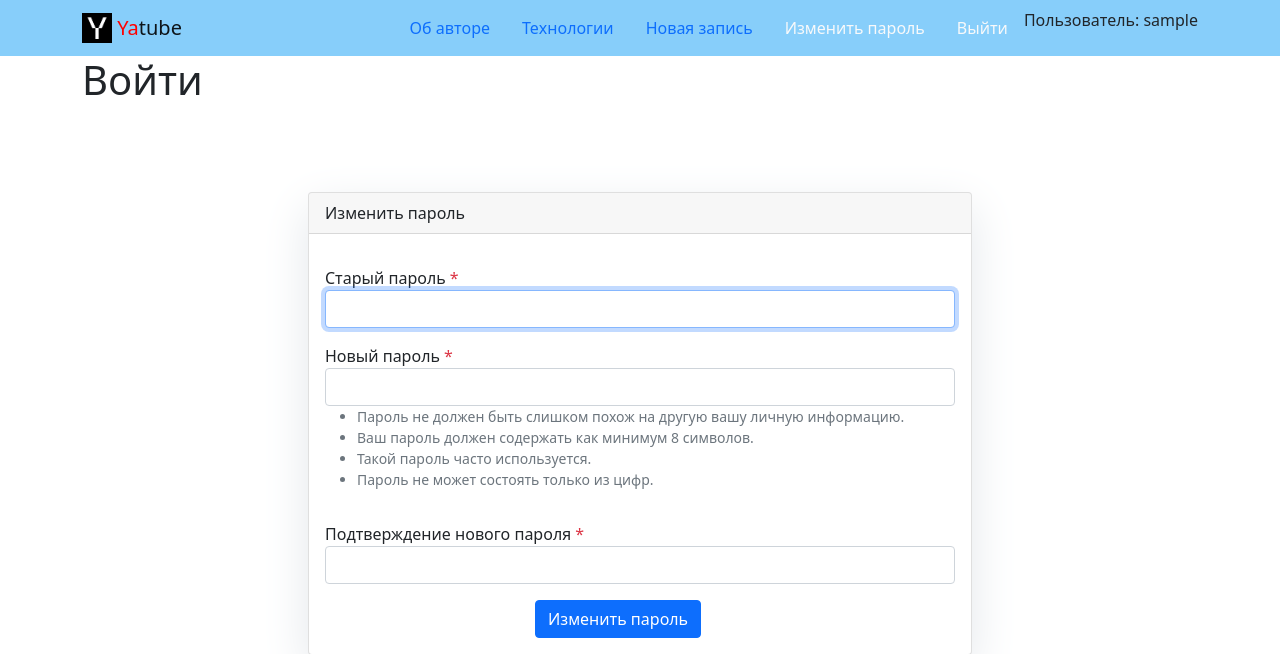
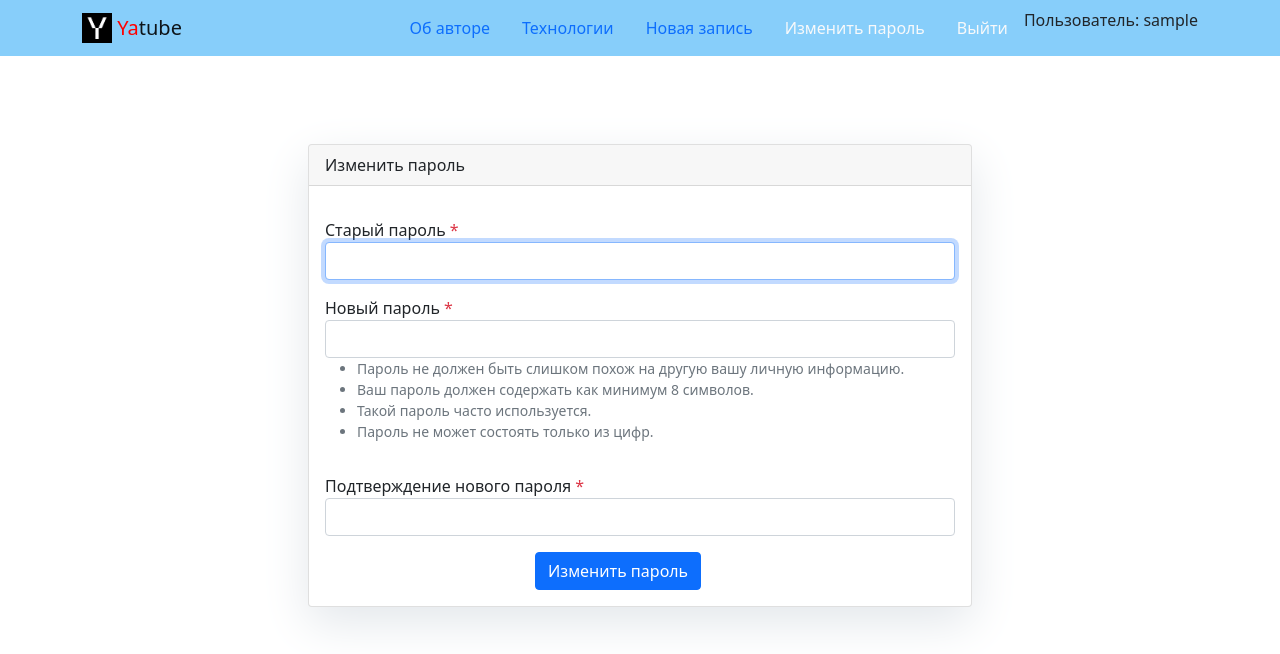
Before and after one commit to valnem12/hw03_forms, a Django app: page /auth/password_change/ in a window 1280 px wide. Shown: the top 654 px of the page. Run offline with Django 3.2, Linux system fonts and the light colour scheme; the visitor is signed in with stand-in values (Sample User, id 1); some libraries are stand-ins or nearby versions.

Commit message:
sprint 4 v1.0

```diff
--- a/yatube/templates/users/password_change.html
+++ b/yatube/templates/users/password_change.html
@@ -1 +1 @@
-{% include "includes/sign&login.html" with title_access='Войти' card_header='Изменить пароль' button='Изменить пароль' access='login'  %}
+{% include "includes/sign&login.html" with card_header='Изменить пароль' button='Изменить пароль' access='login'  %}
--- a/yatube/users/urls.py
+++ b/yatube/users/urls.py
@@ -36,7 +36,8 @@ urlpatterns = [
 
     path(
         'password_change/done/',
-        PasswordChangeDoneView.as_view(template_name='users/password_change_done.html'),
+        (PasswordChangeDoneView.as_view(
+            template_name='users/password_change_done.html')
+         ),
         name='password_change_done')
-        ,
 ]
```
Also changed, not shown: yatube/posts/views.py (+2 -6 lines).
